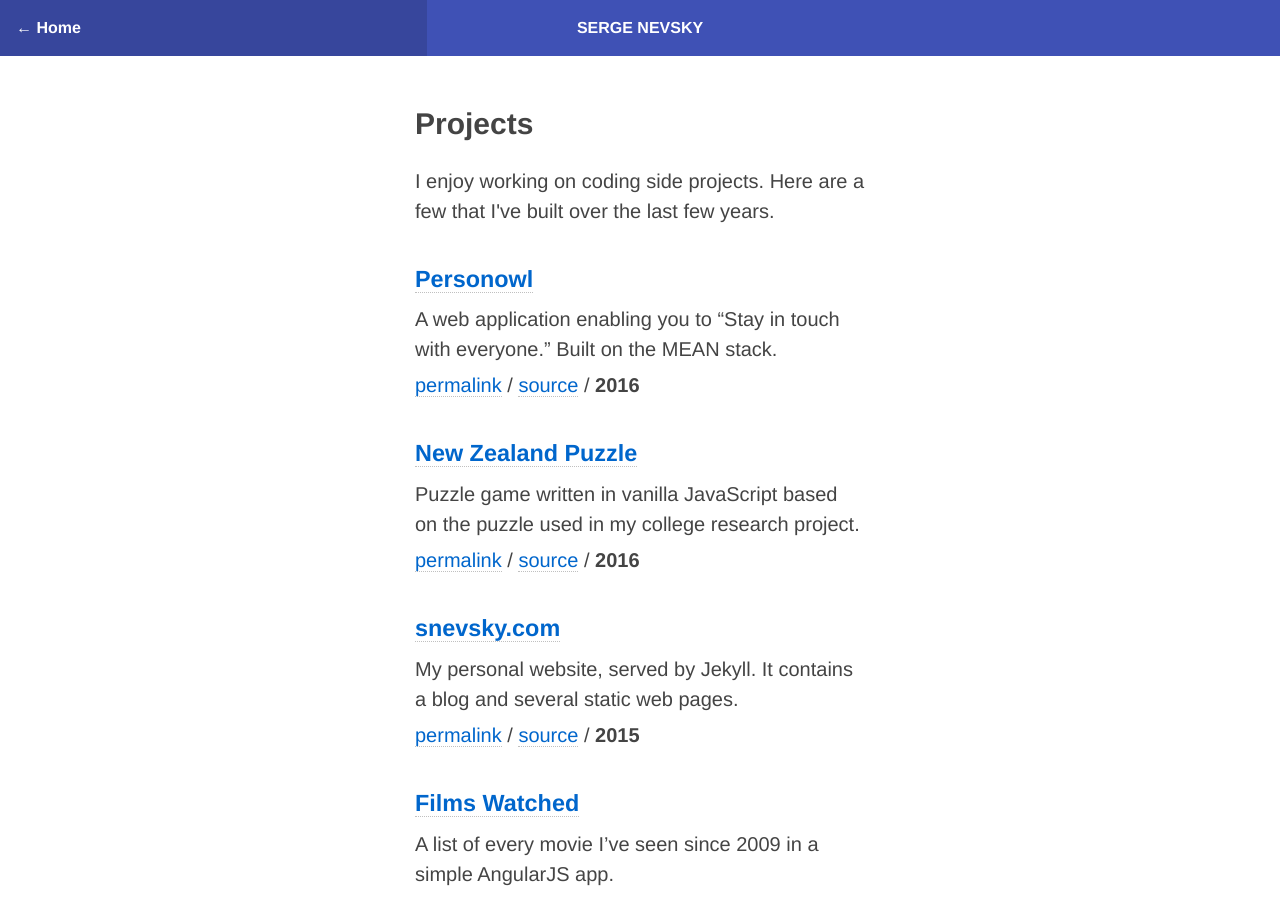
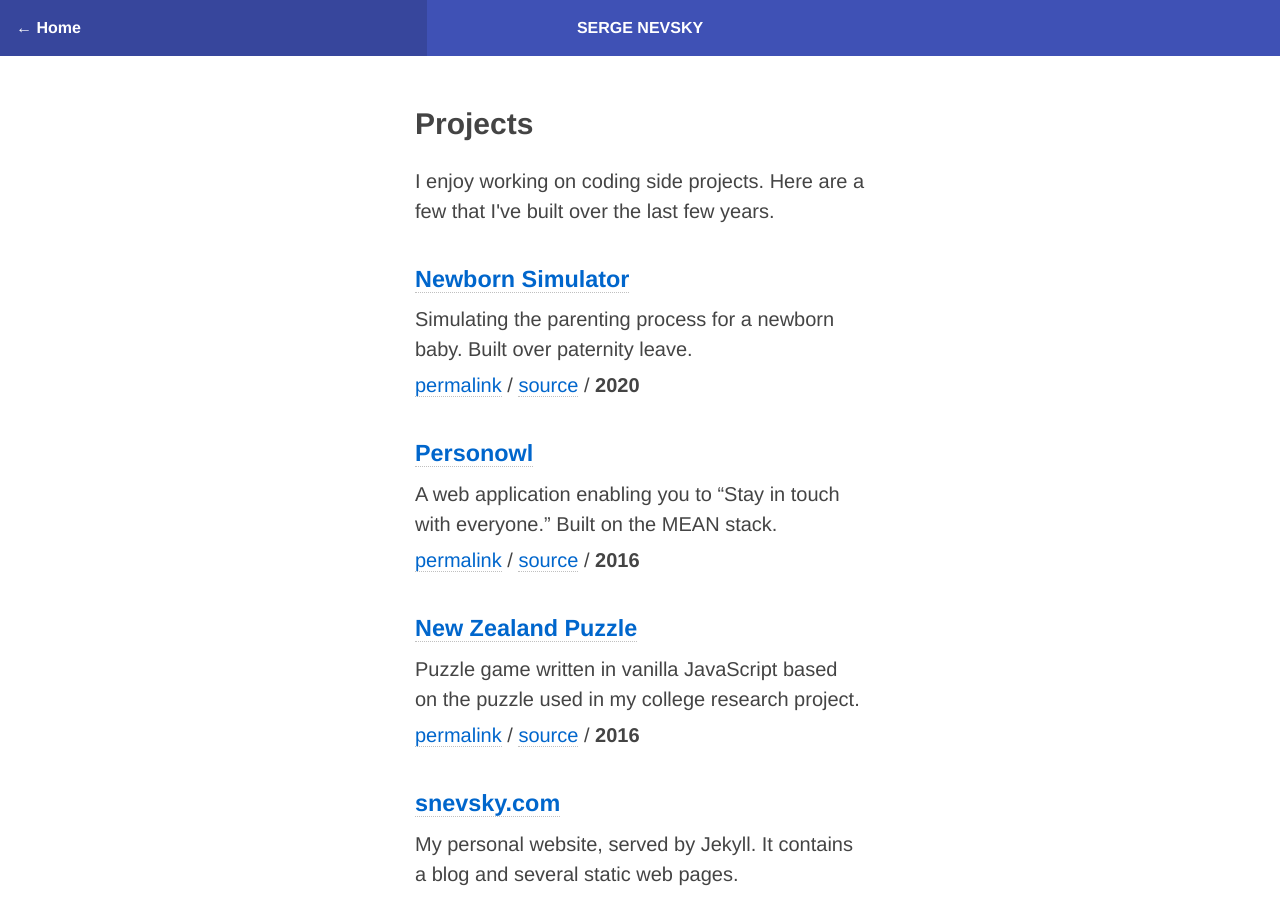
Before and after one commit to Dejital/dejital.github.com, a Jekyll site: the page built from projects.html, in a window 1280 px wide and 900 px high. Built offline with Jekyll 4.4.1, drawn with Linux system fonts in a browser that asks for light colours.

Commit message:
Add newborn simulator

```diff
--- a/projects.html
+++ b/projects.html
@@ -7,6 +7,16 @@ permalink: '/projects/'
 <h2 id="projects">Projects</h2>
 
 <p>I enjoy working on coding side projects. Here are a few that I've built over the last few years.</p>
+
+<div class="project">
+    <h3><a href="http://app.snevsky.com/">Newborn Simulator</a></h3>
+    <p>Simulating the parenting process for a newborn baby. Built over paternity leave.</p>
+    <p>
+        <a href="https://snevsky.com/newborn-simulator/">permalink</a> /
+        <a href="https://github.com/Dejital/newborn-simulator">source</a> /
+        <strong>2020</strong>
+    </p>
+</div>
 
 <div class="project" id="project">
     <h3><a href="http://app.snevsky.com/">Personowl</a></h3>
```
